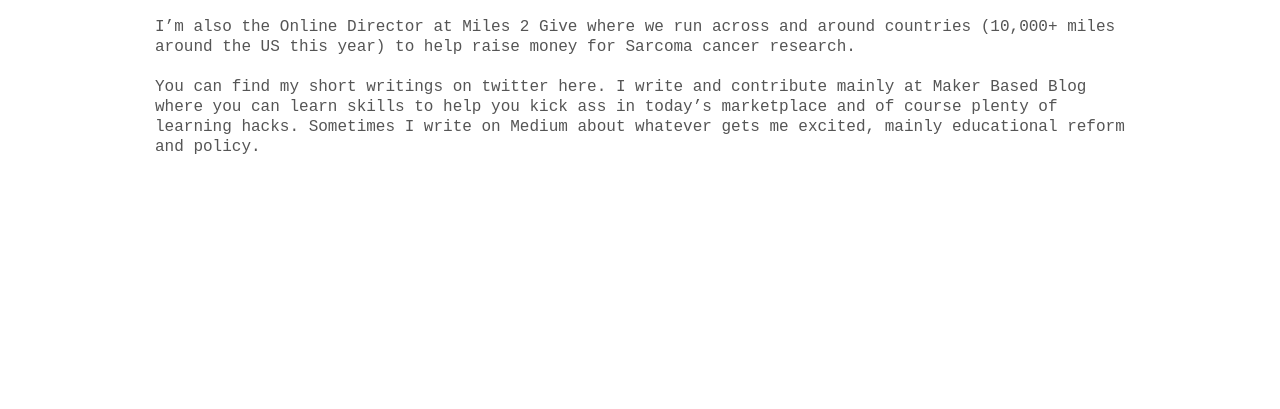
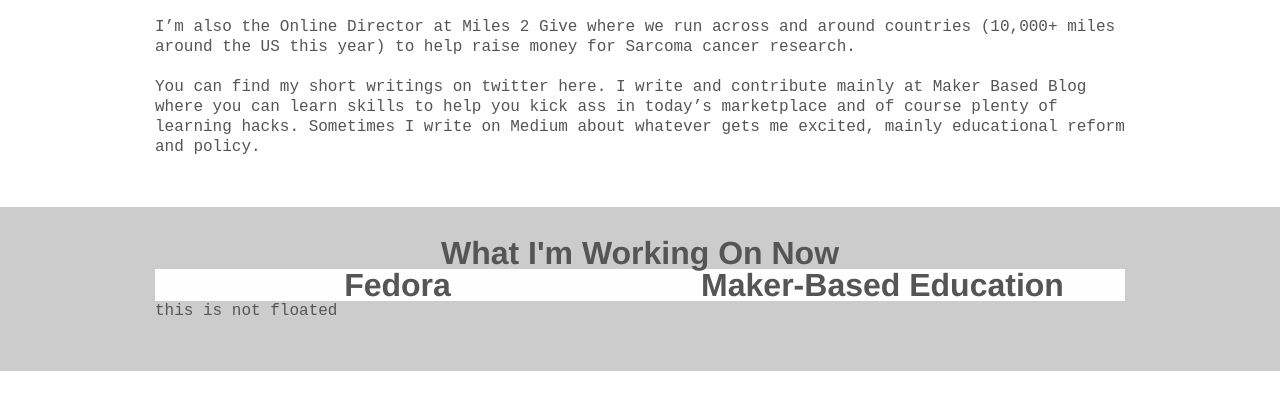
Before and after one commit to rbonhardt/test.github.io, a plain HTML site: page index.html in a window 1280 px wide. Shown: the part 381-790 px from the top of the page. Drawn offline with Linux system fonts and the light colour scheme.

Commit message:
started bottom section and added float + clear

```diff
--- a/css/style.css
+++ b/css/style.css
@@ -69,6 +69,26 @@ section {
   margin-bottom: 20px;
 }
 
+/* Bottom Section */
+
+#bottom {
+	background-color: #ccc;
+}
+
+#bottom h3 {
+	font-family: 'Helvetica Neue', Helvetica, Arial, sans-serif;
+	text-align: center;
+  font-weight: 600;
+  font-size: 32px;
+}
+
+.one-half {
+	background-color: #fefefe;
+  /* border: 1px solid #ccc; */
+  width: 50%;
+  float: left;
+}
+
 /* Universal */
 
 .container {
@@ -80,3 +100,16 @@ section {
 	font-weight: 100;
 	color: #fefefe;
 }
+
+/* clearfix */
+.row:before,
+.row:after {
+    content: "";
+    display: table;
+}
+.row:after {
+    clear: both;
+}
+.row {
+    zoom: 1; /* For IE 6/7 (trigger hasLayout) */
+}
--- a/index.html
+++ b/index.html
@@ -25,5 +25,20 @@
 		</div>
 	</section>
 
+	<section id="bottom">
+		<div class="container">
+			<h3>What I'm Working On Now</h3>
+			<div class="row">
+				<div class="one-half">
+					<h3>Fedora</h3>
+				</div>
+				<div class="one-half">
+					<h3>Maker-Based Education</h3>
+				</div>
+			</div>
+			<p>this is not floated</p>
+		</div>
+	</section>
+
 </body>
 </html>
```
